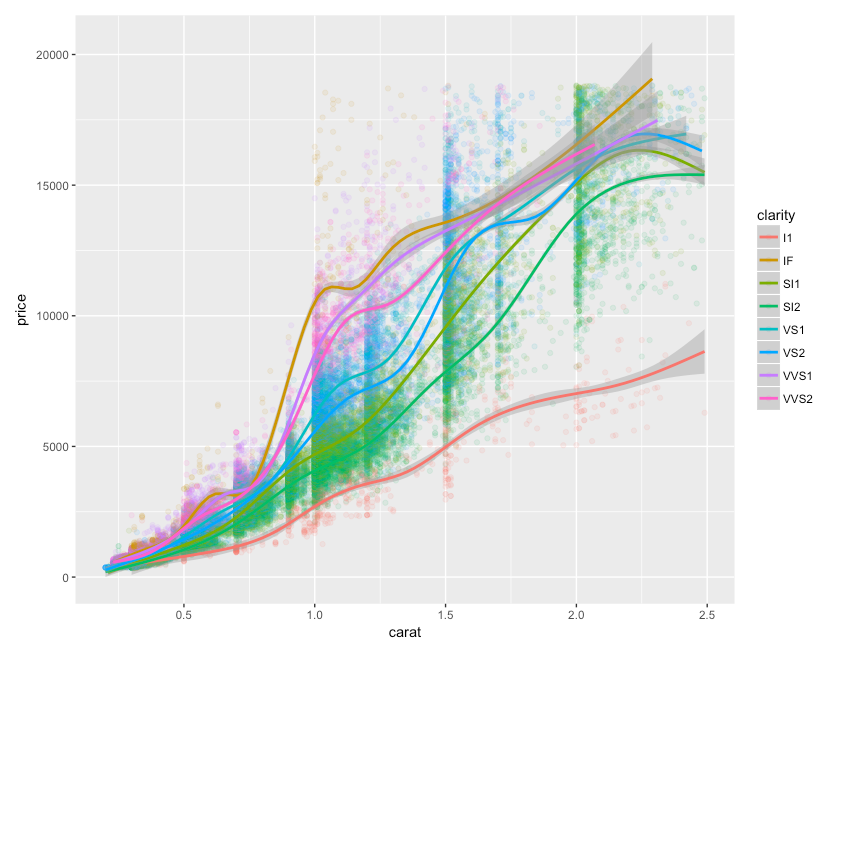
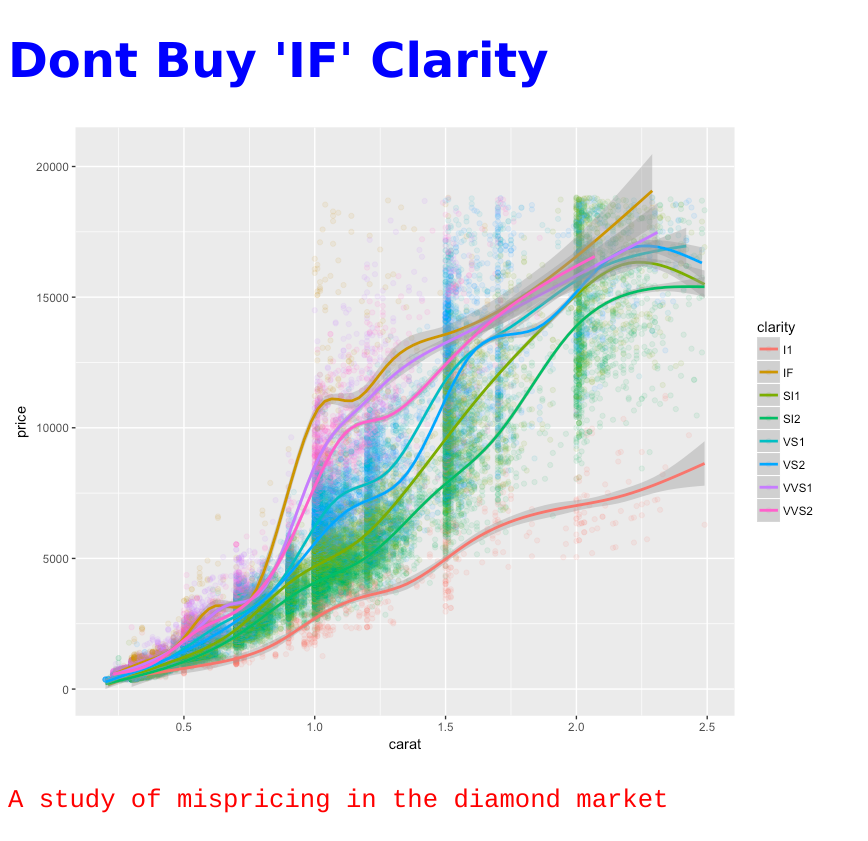
Before and after one commit to JonnyAsher/DiamondsR4ever2, a plain HTML site: page index.html in a window 1280 px wide. Shown: the whole page, without its empty margins (0-868 px from the left). Before the commit the page ends 800 px from the top, so only its background shows below. Drawn offline with Linux system fonts and the light colour scheme.

Commit message:
HTML H1 Header

```diff
--- a/index.html
+++ b/index.html
@@ -1,8 +1,38 @@
 <!DOCTYPE html>
 <html>
+	<head>
+		<style>
+		h1 {
+		    color: blue;
+		    font-family: verdana;
+		    font-size: 300%;
+
+		}
+		p  {
+		    color: red;
+		    font-family: courier;
+		    font-size: 160%;
+		}
+		</style>
+	</head>
 <body>
+
+<h1>Dont Buy 'IF' Clarity</h1>
 
 <img src="Rplot.png" alt="DiamondPlot" >
 
+<p>A study of mispricing in the diamond market</p>
+
 </body>
 </html>
+
+
+<!DOCTYPE html>
+<html>
+
+<body>
+
+
+
+</body>
+</html>
```
